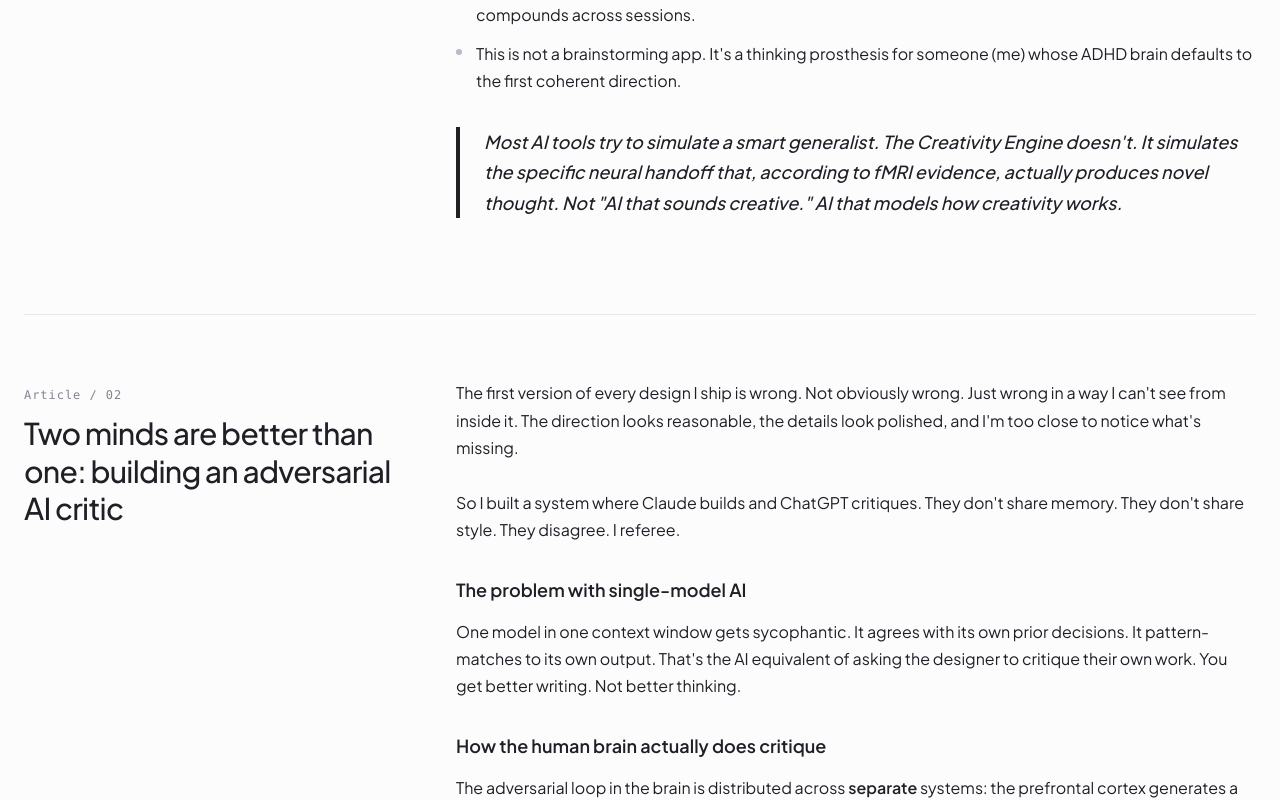
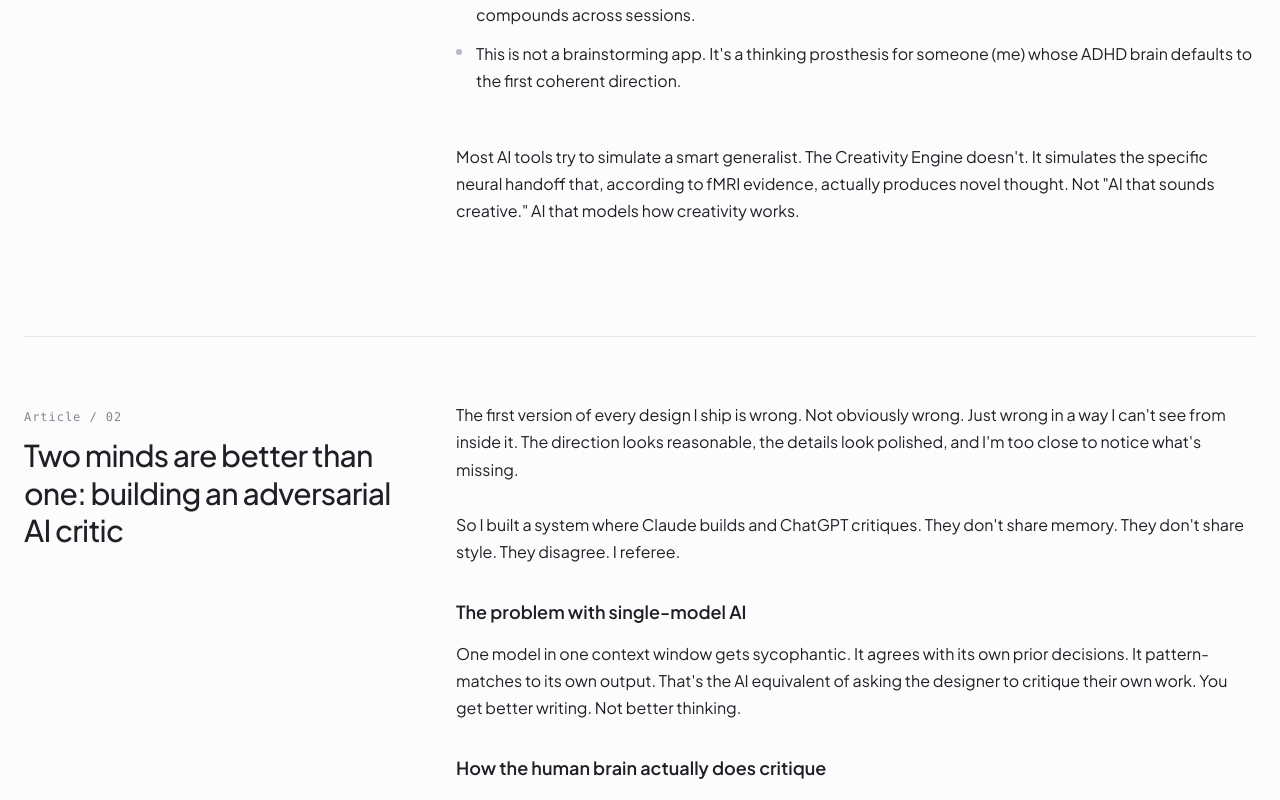
Before and after one commit to stapleycreative/stapleycreative, a Next.js app: page /ai in a window 1280 px wide. Shown: the part 3024-3824 px from the top of the page. Built offline with nearby package versions, Linux system fonts and the light colour scheme.

Commit message:
PullQuote: bigger, bolder, Instrument Serif. Drop italic, drop left border, larger margins.

```diff
--- a/src/app/globals.css
+++ b/src/app/globals.css
@@ -73,14 +73,10 @@
   margin-bottom: 1.75rem;
 }
 .prose blockquote {
-  border-left: 4px solid var(--color-text-primary);
-  padding-left: 1.5rem;
-  font-size: 1.125rem;
-  font-weight: 500;
-  font-style: italic;
-  color: var(--color-text-primary);
-  margin-top: 2rem;
-  margin-bottom: 2rem;
+  border-left: 0;
+  padding-left: 0;
+  margin-top: 3rem;
+  margin-bottom: 3rem;
 }
 .prose ul {
   margin-bottom: 1.75rem;
--- a/src/app/layout.tsx
+++ b/src/app/layout.tsx
@@ -14,7 +14,7 @@
   subsets: ["latin"],
   weight: "400",
   style: ["normal", "italic"],
-  variable: "--font-serif-display",
+  variable: "--font-serif",
   display: "swap",
 });
 
--- a/src/components/mdx-content.tsx
+++ b/src/components/mdx-content.tsx
@@ -80,22 +80,30 @@
     children: React.ReactNode;
     cite?: string;
   }) => (
-    <blockquote
-      className="my-10 pl-6 not-italic"
-      style={{ borderLeft: "3px solid var(--color-border-strong)" }}
-    >
+    <blockquote className="my-14 not-prose">
       <p
-        className="text-lg italic leading-relaxed"
-        style={{ color: "var(--color-text-secondary)" }}
+        className="text-3xl sm:text-4xl md:text-[2.75rem] leading-[1.15] tracking-tight"
+        style={{
+          fontFamily: "var(--font-serif), Georgia, 'Times New Roman', serif",
+          color: "var(--color-text-primary)",
+          fontWeight: 400,
+          letterSpacing: "-0.01em",
+        }}
       >
         {children}
       </p>
       {cite && (
         <footer
-          className="mt-2 text-sm"
-          style={{ color: "var(--color-text-tertiary)" }}
+          className="mt-5 text-sm tracking-wide uppercase"
+          style={{
+            color: "var(--color-text-tertiary)",
+            fontFamily: "var(--font-family), system-ui, sans-serif",
+            letterSpacing: "0.08em",
+            fontSize: "11px",
+            fontWeight: 600,
+          }}
         >
-          — {cite}
+          {cite}
         </footer>
       )}
     </blockquote>
```
